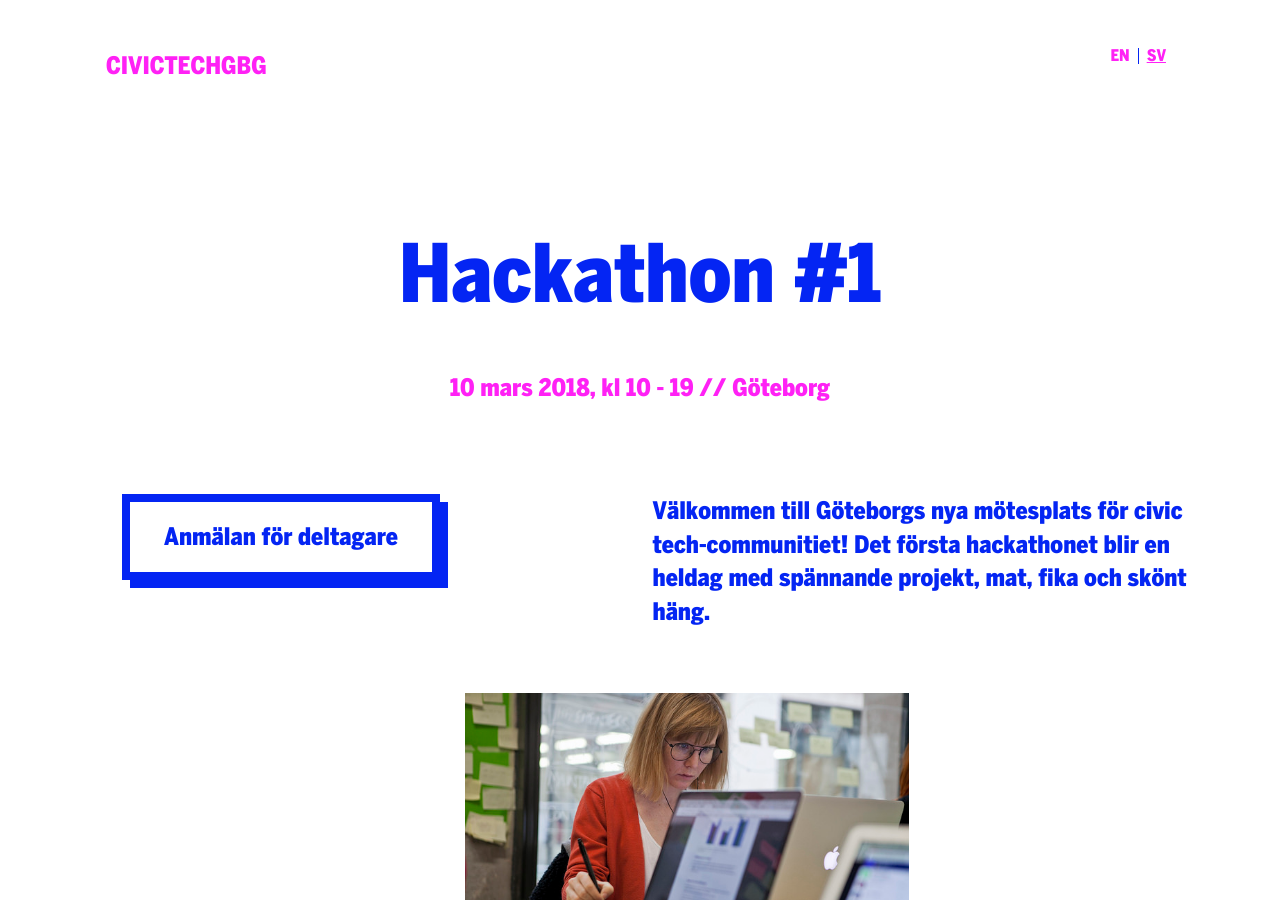
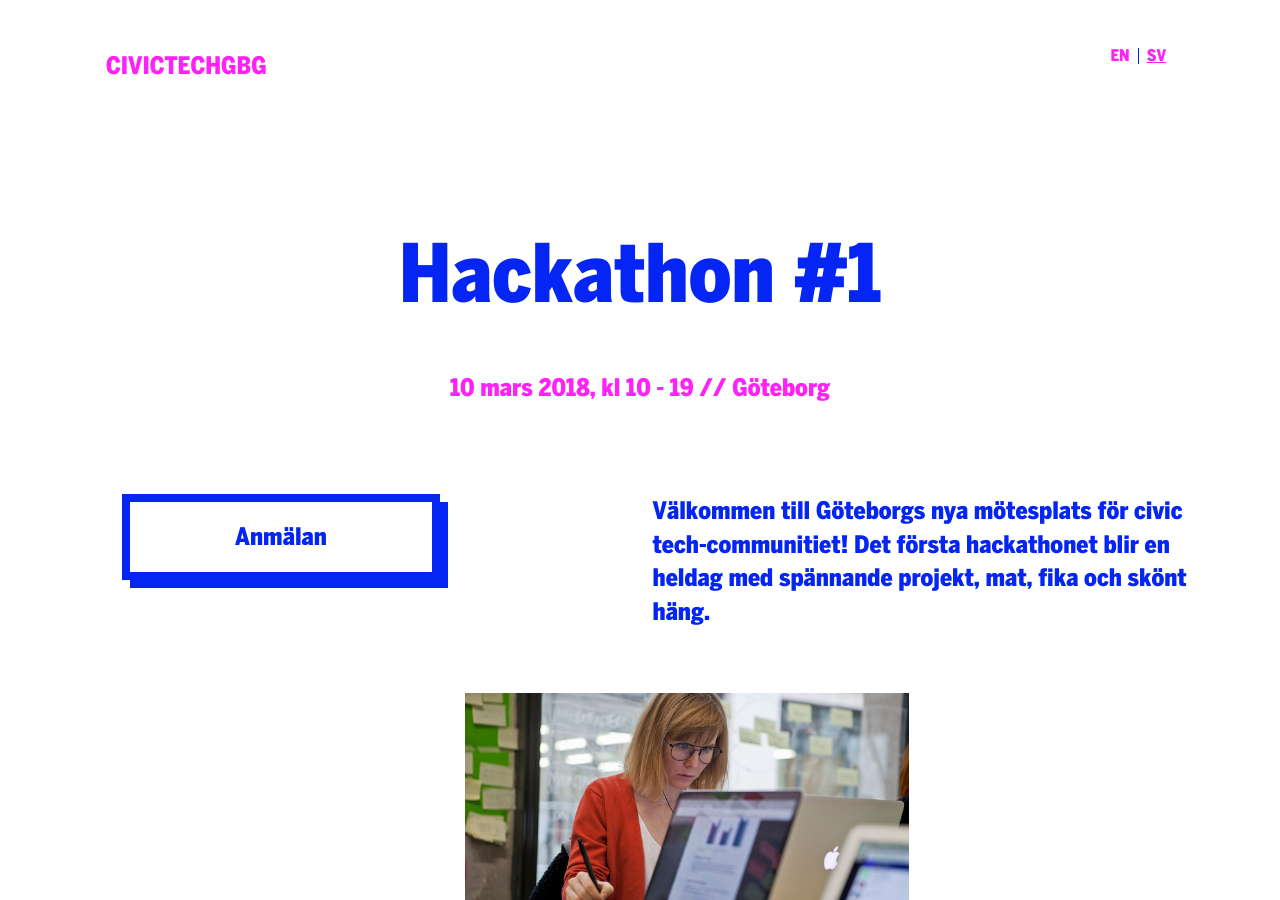
Before and after one commit to civictechsweden/civictech.se, a Jekyll site: the page built from _hackathons/hackathon-1.md, in a window 1280 px wide and 900 px high. Built offline with Jekyll 4.4.1, drawn with Linux system fonts in a browser that asks for light colours; nearby versions of some CDN libraries.

Commit message:
Shorter button

```diff
--- a/_hackathons/hackathon-1.md
+++ b/_hackathons/hackathon-1.md
@@ -8,7 +8,7 @@ excerpt: "Hackathon #1 för Civic Tech-communitiet i Göteborg"
 ingress-text: Välkommen till Göteborgs nya mötesplats för civic tech-communitiet! Det första hackathonet blir en heldag med spännande projekt, mat, fika och skönt häng.
 image-top: "/uploads/hackathon-1.jpg"
 links:
-- title: Anmälan för deltagare
+- title: Anmälan
   url: https://www.eventbrite.com/e/civictechgbg-hackathon-1-tickets-39479679785
   style: button
 projects:
```
